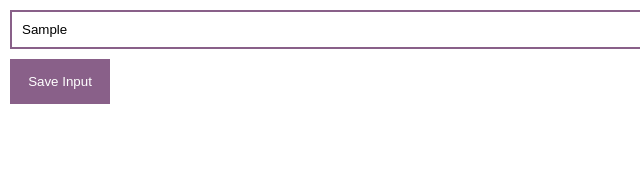
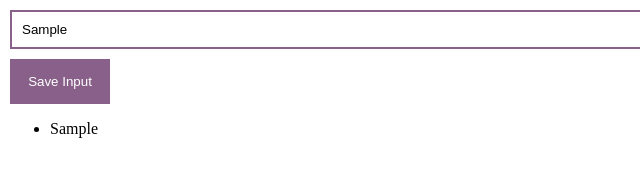
Before and after one commit to praisejahuzoma/Pj-tab-saver, a plain HTML site: page index.html in a window 1280 px wide. Both pictures are taken after typing "Sample" into the empty fields and a click on the button "Save Input". Shown: the full height of the page, 0-640 px from the left. Drawn offline with Linux system fonts and the light colour scheme.

Commit message:
adding functionality to input and btn

```diff
--- a/index.html
+++ b/index.html
@@ -10,6 +10,9 @@
 <body>
     <input type="text" id="input-el"/>
     <button id="input-btn" >Save Input</button>
+    <ul id="ul-el">
+
+    </ul>
     <script src="main.js"></script>
 </body>
 
--- a/main.js
+++ b/main.js
@@ -1,5 +1,19 @@
-let saveLink = document.getElementById("input-btn")
+let myLeads = []
+const inputEl = document.getElementById("input-el")
+const saveBtn = document.getElementById("input-btn")
+const ulEl= document.getElementById("ul-el")
 
-saveLink.addEventListener("click", function(){
-  console.log("clicked")
+saveBtn.addEventListener("click", function(){
+    myLeads.push(inputEl.value)
+    console.log(myLeads)
+    renderLead()
 })
+
+function renderLead(){
+    for (let i = 0; i < myLeads.length; i++){
+        // ulEl.innerHTML += "<li>" + myLeads[i] + "</li>"
+        let li = document.createElement("li")
+        li.textContent = myLeads[i]
+        ulEl.append(li)
+    }
+}
```
